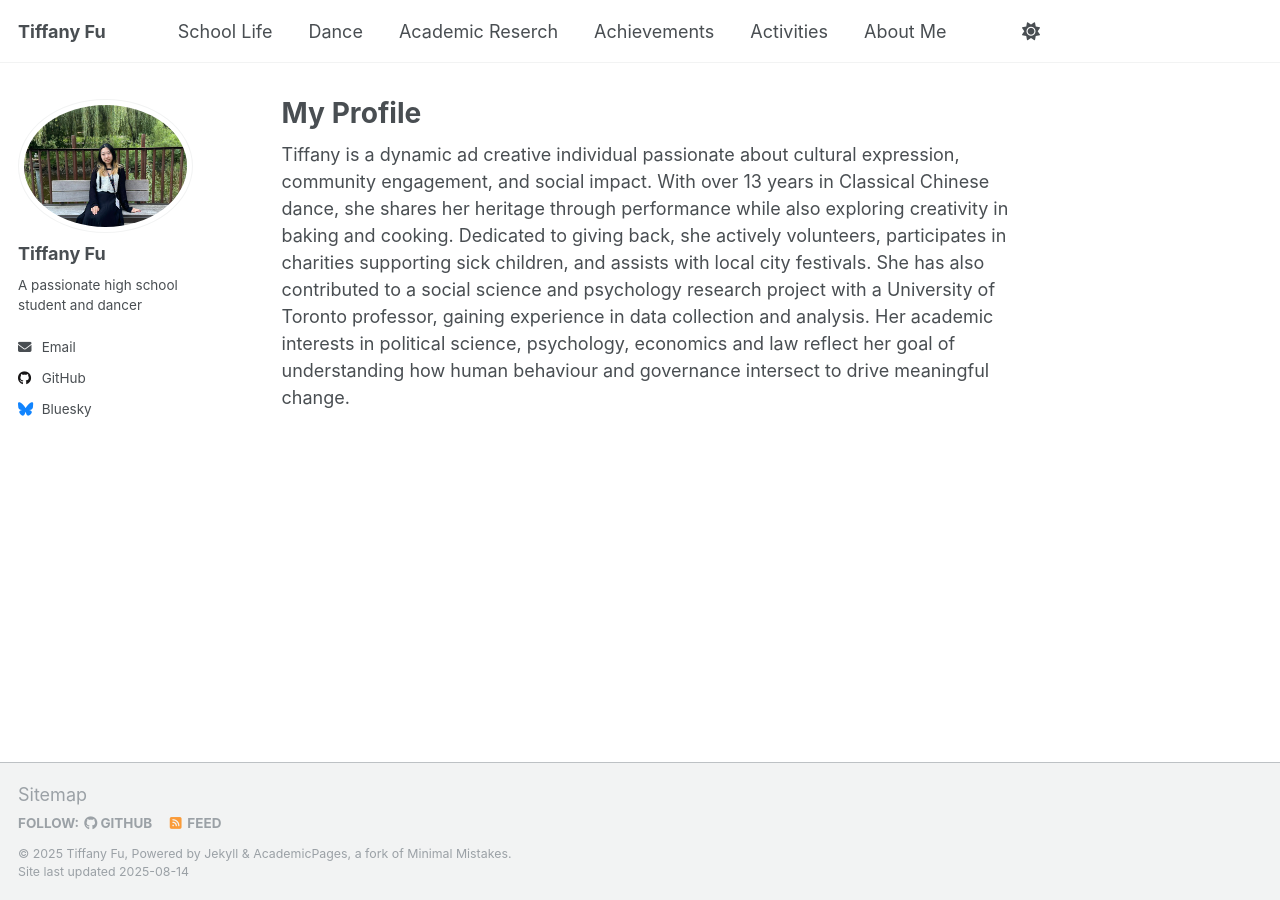
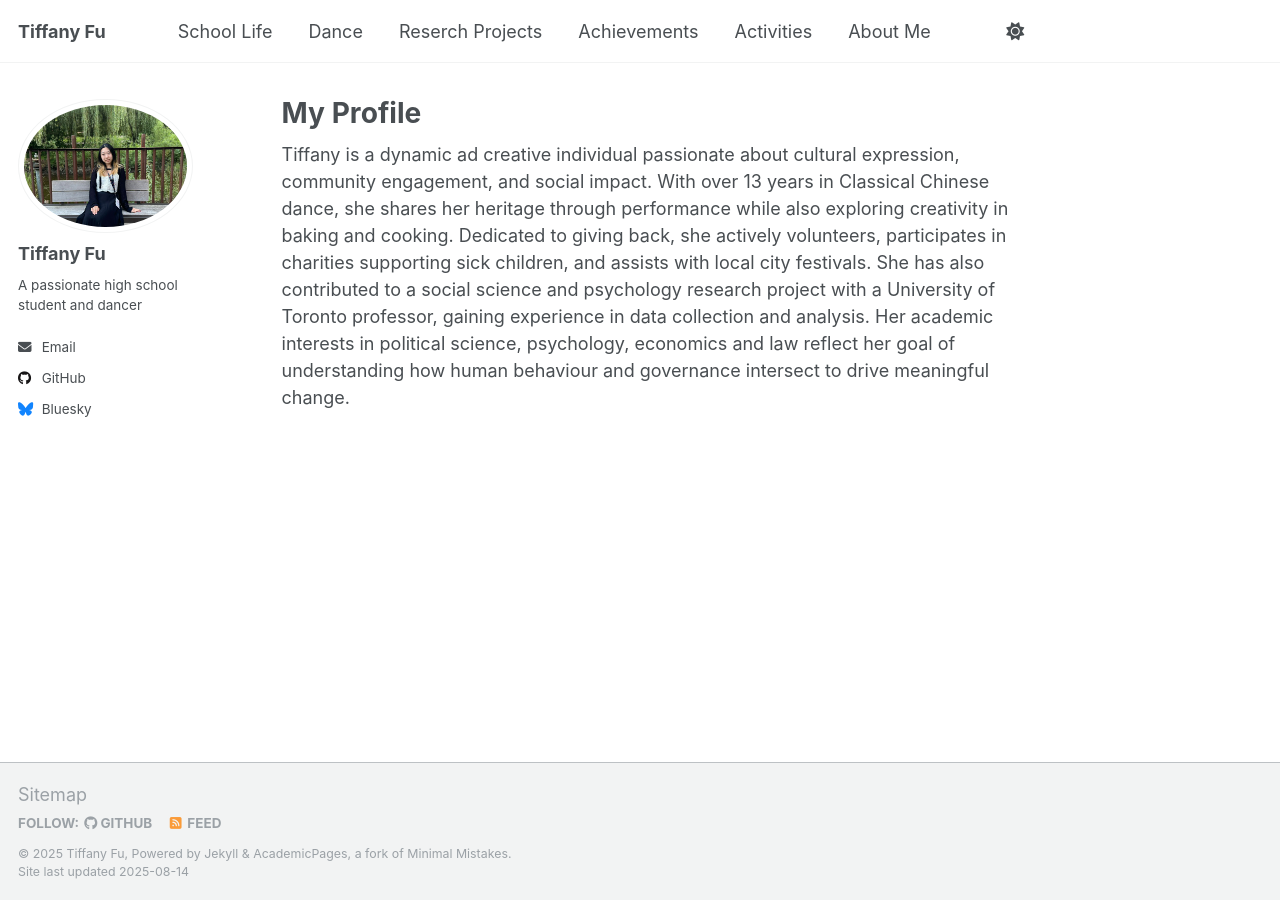
Before and after one commit to TiffanyJTFu/TiffanyFu, a Jekyll site: the page built from _pages/about.md, in a window 1280 px wide. Built offline with Jekyll 4.4.1, drawn with Linux system fonts in a browser that asks for light colours; a script that is not in the unit is left out.

Commit message:
Update navigation.yml

```diff
--- a/_data/navigation.yml
+++ b/_data/navigation.yml
@@ -14,7 +14,7 @@ main:
   - title: "Dance"
     url: /talks/
 
-  - title: "Academic Reserch"
+  - title: "Reserch Projects"
     url: /teaching/
 
   - title: "Achievements"
```
